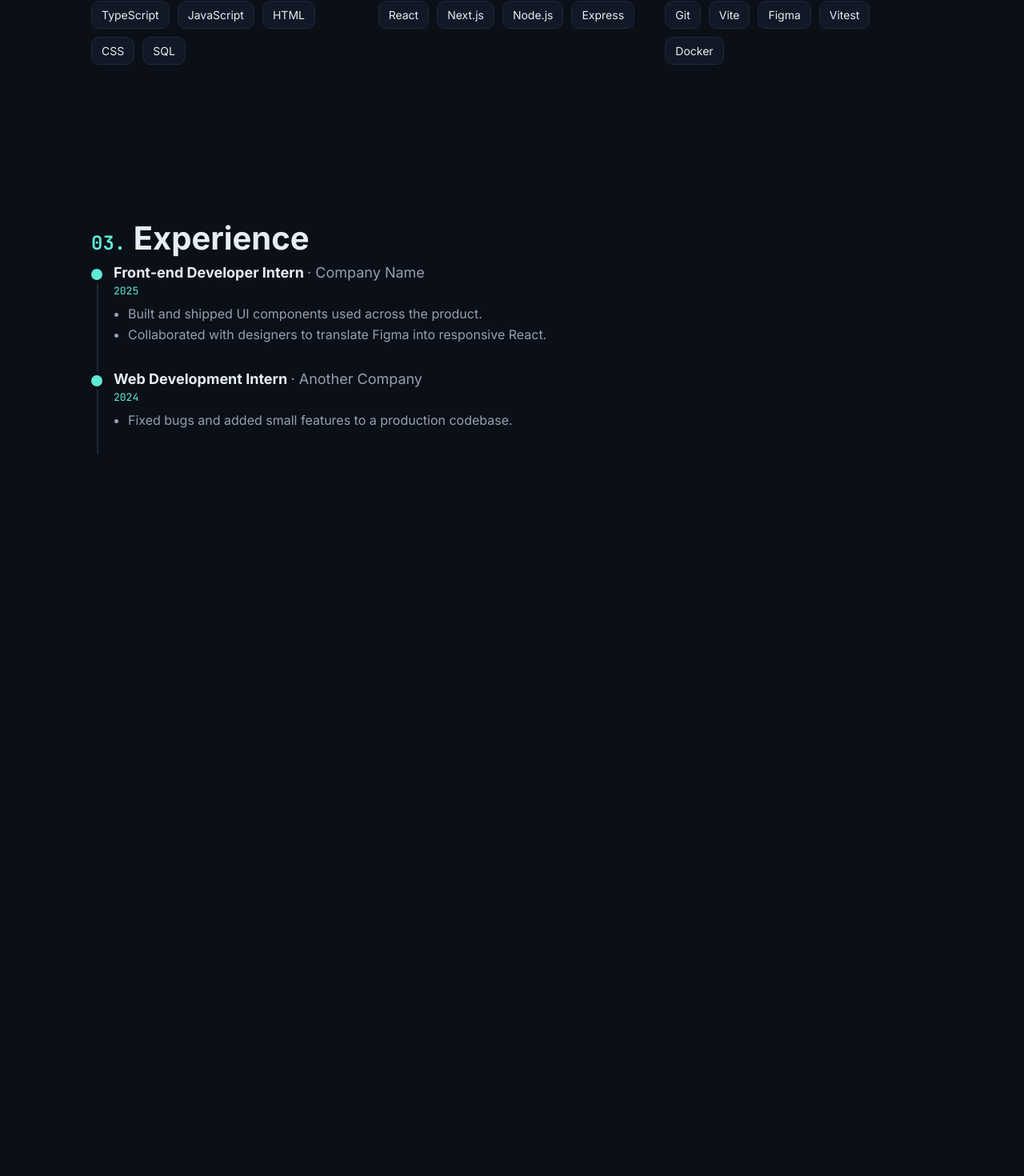
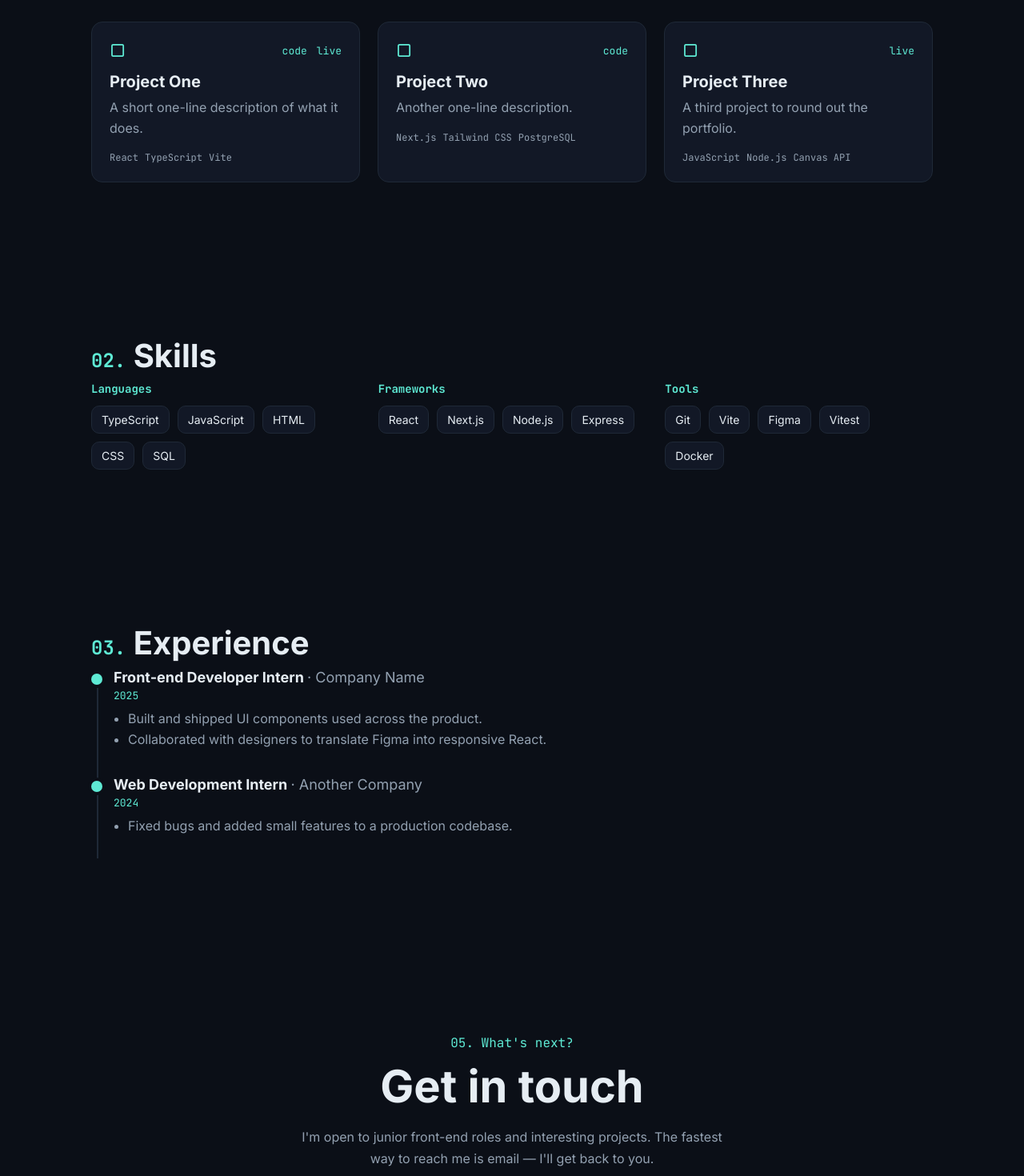
Before and after one commit to Benckert/myPortfolio, a React (Vite) app: page / in a window 1280 px wide. Shown: the part 1260-2730 px from the top of the page at 80% size. Before the commit the page ends 1927 px from the top, so only its background shows below. Built offline with nearby package versions, Linux system fonts and the light colour scheme.

Commit message:
feat: projects, contact, and footer sections
Co-Authored-By: Claude Opus 4.8 <noreply@anthropic.com>

```diff
--- /dev/null
+++ b/src/components/standard/Contact.tsx
@@ -0,0 +1,26 @@
+import { motion } from 'framer-motion';
+import { content } from '../../data/content';
+import { fadeUp, revealViewport } from '../../lib/motion';
+
+export function Contact() {
+  const { email, github, linkedin } = content.socials;
+  return (
+    <section id="contact" className="section section--contact">
+      <div className="container">
+        <motion.div variants={fadeUp} initial="hidden" whileInView="show" viewport={revealViewport}>
+          <p className="contact__eyebrow">05. What&apos;s next?</p>
+          <h2 className="contact__title">Get in touch</h2>
+          <p className="contact__lead">
+            I&apos;m open to junior front-end roles and interesting projects. The fastest way to
+            reach me is email — I&apos;ll get back to you.
+          </p>
+          <a className="btn btn--primary" href={`mailto:${email}`}>{email}</a>
+          <div className="contact__socials">
+            {github && <a href={github} target="_blank" rel="noopener noreferrer">GitHub</a>}
+            {linkedin && <a href={linkedin} target="_blank" rel="noopener noreferrer">LinkedIn</a>}
+          </div>
+        </motion.div>
+      </div>
+    </section>
+  );
+}
--- /dev/null
+++ b/src/components/standard/Footer.tsx
@@ -0,0 +1,15 @@
+import { content } from '../../data/content';
+
+export function Footer({ onOpenTerminal }: { onOpenTerminal: () => void }) {
+  return (
+    <footer className="footer">
+      <div className="container footer__inner">
+        <span>© {new Date().getFullYear()} {content.profile.name}</span>
+        <span className="footer__built">
+          Built with React &amp; TypeScript ·{' '}
+          <button type="button" className="footer__term" onClick={onOpenTerminal}>try the terminal</button>
+        </span>
+      </div>
+    </footer>
+  );
+}
--- /dev/null
+++ b/src/components/standard/ProjectCard.tsx
@@ -0,0 +1,26 @@
+import { motion } from 'framer-motion';
+import type { Project } from '../../data/content';
+import { fadeUp } from '../../lib/motion';
+
+export function ProjectCard({ project }: { project: Project }) {
+  return (
+    <motion.article className="card" variants={fadeUp}>
+      <div className="card__top">
+        <span className="card__folder" aria-hidden="true">▢</span>
+        <div className="card__links">
+          {project.repo && (
+            <a href={project.repo} target="_blank" rel="noopener noreferrer" aria-label={`${project.name} source code`}>code</a>
+          )}
+          {project.live && (
+            <a href={project.live} target="_blank" rel="noopener noreferrer" aria-label={`${project.name} live demo`}>live</a>
+          )}
+        </div>
+      </div>
+      <h3 className="card__title">{project.name}</h3>
+      <p className="card__summary">{project.summary}</p>
+      <ul className="card__stack">
+        {project.stack.map((s) => <li key={s}>{s}</li>)}
+      </ul>
+    </motion.article>
+  );
+}
--- /dev/null
+++ b/src/components/standard/Projects.tsx
@@ -0,0 +1,26 @@
+import { motion } from 'framer-motion';
+import { content } from '../../data/content';
+import { ProjectCard } from './ProjectCard';
+import { staggerContainer, revealViewport } from '../../lib/motion';
+
+export function Projects() {
+  return (
+    <section id="projects" className="section">
+      <div className="container">
+        <h2 className="section__title"><span>04.</span> Projects</h2>
+        <p className="section__lead">A selection of things I&apos;ve designed and built.</p>
+        <motion.div
+          className="cards"
+          variants={staggerContainer}
+          initial="hidden"
+          whileInView="show"
+          viewport={revealViewport}
+        >
+          {content.projects.map((p) => (
+            <ProjectCard key={p.slug} project={p} />
+          ))}
+        </motion.div>
+      </div>
+    </section>
+  );
+}
--- a/src/components/standard/StandardSite.tsx
+++ b/src/components/standard/StandardSite.tsx
@@ -1,8 +1,11 @@
 import { Nav } from './Nav';
 import { Hero } from './Hero';
 import { About } from './About';
+import { Projects } from './Projects';
 import { Skills } from './Skills';
 import { Experience } from './Experience';
+import { Contact } from './Contact';
+import { Footer } from './Footer';
 import './standard.css';
 
 export function StandardSite({ onOpenTerminal }: { onOpenTerminal: () => void }) {
@@ -12,11 +15,12 @@ export function StandardSite({ onOpenTerminal }: { onOpenTerminal: () => void })
       <main>
         <Hero onOpenTerminal={onOpenTerminal} />
         <About />
-        {/* Projects added in Task 12 */}
+        <Projects />
         <Skills />
         <Experience />
-        {/* Contact + Footer added in Task 12 */}
+        <Contact />
       </main>
+      <Footer onOpenTerminal={onOpenTerminal} />
     </>
   );
 }
--- a/src/components/standard/standard.css
+++ b/src/components/standard/standard.css
@@ -93,3 +93,37 @@
 .timeline__role span { color: var(--muted); font-weight: 400; }
 .timeline__period { color: var(--accent); font-family: var(--font-mono); font-size: 13px; margin: 4px 0 8px; }
 .timeline__points { margin: 0; padding-left: 18px; color: var(--muted); line-height: 1.6; }
+
+/* Projects */
+.cards { display: grid; grid-template-columns: repeat(3, 1fr); gap: 22px; }
+@media (max-width: 900px) { .cards { grid-template-columns: repeat(2, 1fr); } }
+@media (max-width: 600px) { .cards { grid-template-columns: 1fr; } }
+.card {
+  background: var(--bg-elev); border: 1px solid var(--border);
+  border-radius: var(--radius); padding: 22px;
+  transition: transform 0.18s ease, border-color 0.18s ease, box-shadow 0.18s ease;
+}
+.card:hover {
+  transform: translateY(-6px);
+  border-color: var(--accent);
+  box-shadow: 0 18px 40px rgba(0, 0, 0, 0.35);
+}
+.card__top { display: flex; justify-content: space-between; align-items: center; margin-bottom: 14px; }
+.card__folder { color: var(--accent); font-size: 22px; }
+.card__links { display: flex; gap: 12px; font-family: var(--font-mono); font-size: 13px; }
+.card__title { margin: 0 0 8px; font-size: 20px; }
+.card__summary { color: var(--muted); line-height: 1.6; margin: 0 0 16px; }
+.card__stack { list-style: none; padding: 0; margin: 0; display: flex; flex-wrap: wrap; gap: 8px; }
+.card__stack li { font-family: var(--font-mono); font-size: 12px; color: var(--muted); }
+
+/* Contact */
+.section--contact { text-align: center; padding: 120px 0; }
+.contact__eyebrow { color: var(--accent); font-family: var(--font-mono); margin: 0 0 10px; }
+.contact__title { font-size: clamp(32px, 6vw, 56px); margin: 0 0 16px; }
+.contact__lead { color: var(--muted); max-width: 540px; margin: 0 auto 28px; line-height: 1.7; }
+.contact__socials { display: flex; gap: 20px; justify-content: center; margin-top: 22px; font-family: var(--font-mono); font-size: 14px; }
+
+/* Footer */
+.footer { border-top: 1px solid var(--border); padding: 28px 0; }
+.footer__inner { display: flex; justify-content: space-between; align-items: center; flex-wrap: wrap; gap: 10px; color: var(--muted); font-size: 13px; font-family: var(--font-mono); }
+.footer__term { background: none; border: none; color: var(--accent); cursor: pointer; font-family: var(--font-mono); font-size: 13px; }
```
Also changed, not shown: 1 other file (tests, documents, lock files or other folders).
